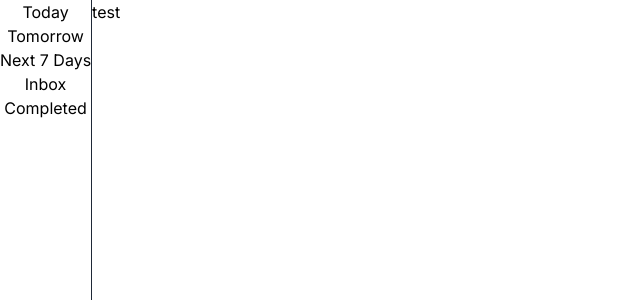
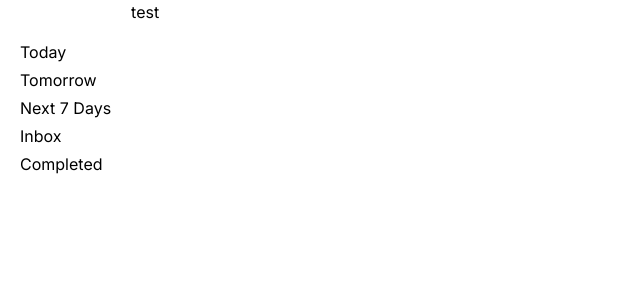
Before and after one commit to GrandeJames/bryzi, a Next.js app: page /tasks in a window 1280 px wide. Shown: the top 300 px of the page, without its empty margins (0-640 px from the left). Built offline with nearby package versions, Linux system fonts and the light colour scheme.

Commit message:
Fix html

```diff
--- a/src/app/tasks/page.tsx
+++ b/src/app/tasks/page.tsx
@@ -11,37 +11,47 @@ function Tasks() {
 
   return (
     <div className="flex min-h-screen">
-      <ul className="flex flex-col border-r border-gray-800">
+      <ul className="flex flex-col px-5 py-10 space-y-1">
+        <li>
           <button
             className={`${selectedTab === "Today" && "bg-white text-black"}`}
             onClick={() => onTabClick("Today")}
           >
             Today
           </button>
+        </li>
+        <li>
           <button
             className={`${selectedTab === "Tomorrow" && "bg-white text-black"}`}
             onClick={() => onTabClick("Tomorrow")}
           >
             Tomorrow
           </button>
+        </li>
+        <li>
           <button
             className={`${selectedTab === "Next 7 Days" && "bg-white text-black"}`}
             onClick={() => onTabClick("Next 7 Days")}
           >
             Next 7 Days
           </button>
+        </li>
+        <li>
           <button
             className={`${selectedTab === "Inbox" && "bg-white text-black"}`}
             onClick={() => onTabClick("Inbox")}
           >
             Inbox
           </button>
+        </li>
+        <li>
           <button
             className={`${selectedTab === "Completed" && "bg-white text-black"}`}
             onClick={() => onTabClick("Completed")}
           >
             Completed
           </button>
+        </li>
       </ul>
       <div>test</div>
     </div>
```
Lines whose indentation alone changed are shown as unchanged.
